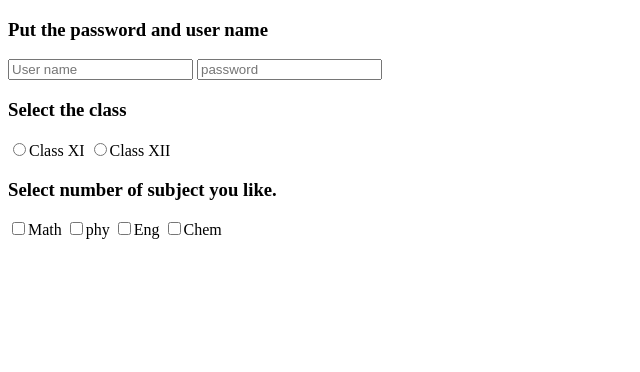
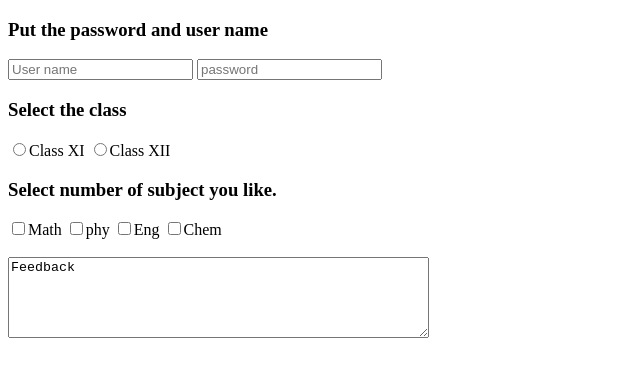
Before and after one commit to Samip-Nepal/level-4-html-pratice, a plain HTML site: page index.html in a window 1280 px wide. Shown: the whole page, without its empty margins (0-640 px from the left). Drawn offline with Linux system fonts and the light colour scheme.

Commit message:
Adding feedback or text area

```diff
--- a/index.html
+++ b/index.html
@@ -81,6 +81,8 @@
       <label for="Chem">
         <input type="checkbox"value="Chem"name="Subject" id="104">Chem
       </label>
+      <br><br>
+      <textarea name=" Feedback" id="" cols="50" rows="5"placeholder="Give us some feedback">Feedback </textarea>
     </form>
 </main>
 <body>
```
